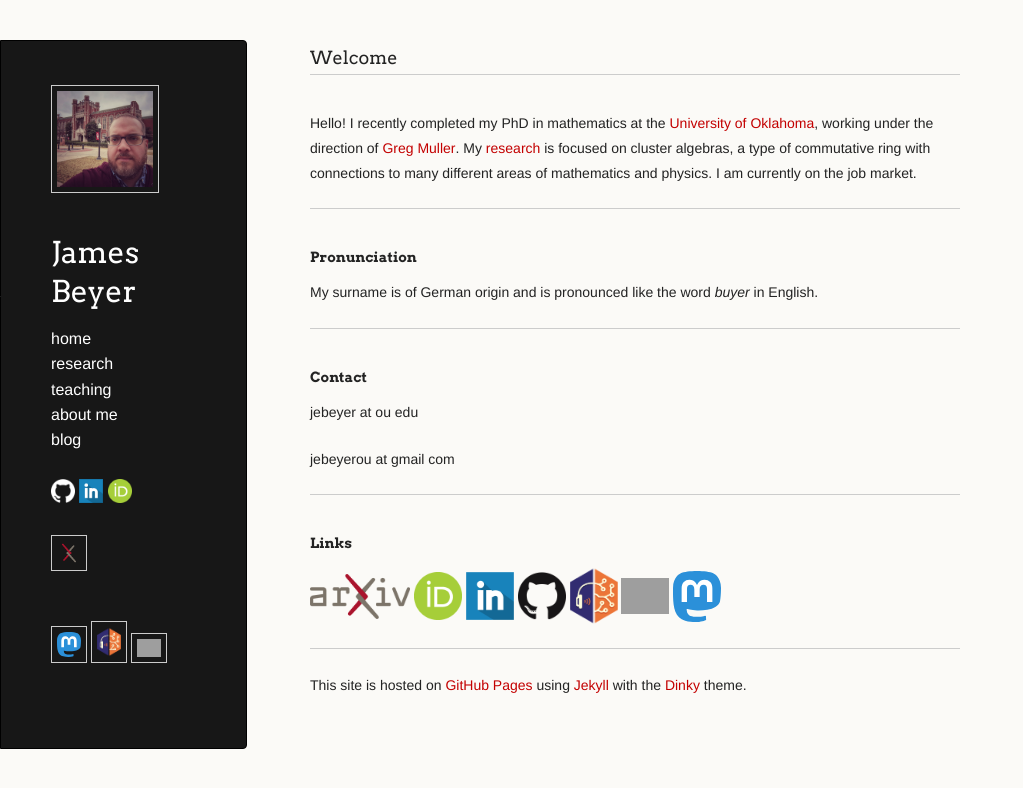
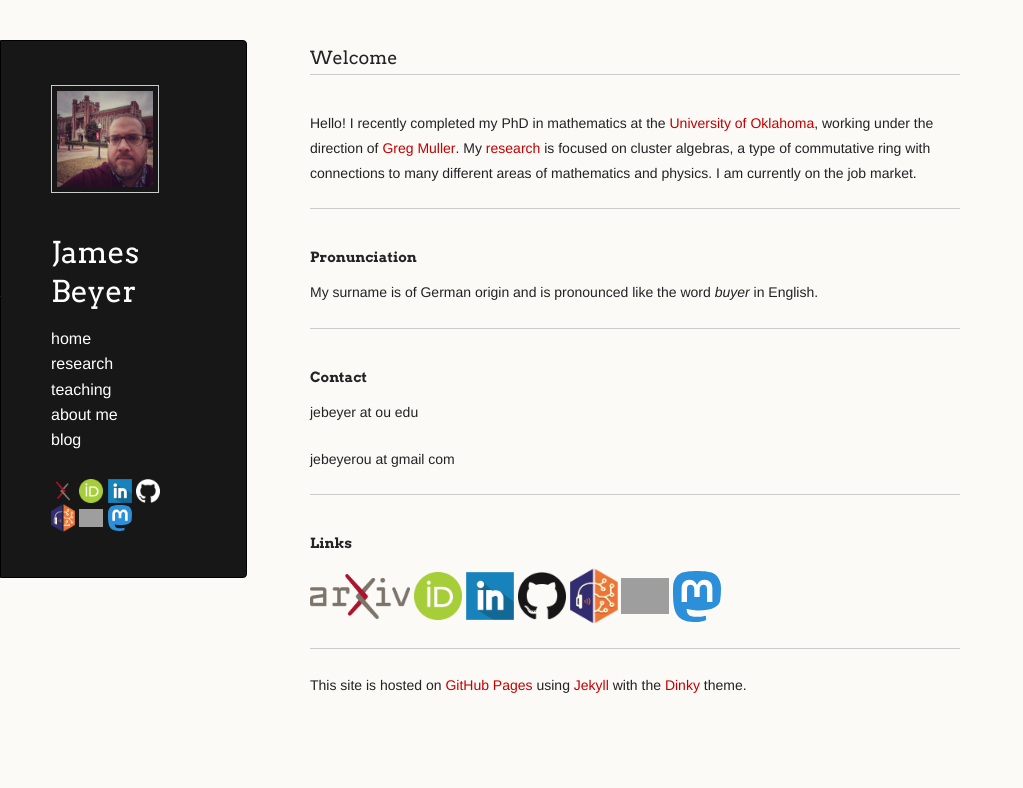
Before and after one commit to jebeyer/jebeyer.github.io, a Jekyll site: the page built from index.md, in a window 1280 px wide. Shown: the top 788 px of the page, without its empty margins (0-1023 px from the left). Built offline with Jekyll 4.4.1, drawn with Linux system fonts in a browser that asks for light colours; a script that is not in the unit is left out; our own code applies the rules of GitHub Pages for plain Markdown files; grey boxes are pictures that could not be loaded.

Commit message:
Update default.html
formatting

```diff
--- a/_layouts/default.html
+++ b/_layouts/default.html
@@ -28,13 +28,14 @@
                           <a href="./teaching.html">teaching</a><br/>
                           <a href="./about.html">about me</a><br/>
                           <a href="./blog.html">blog</a><br/><br/>
-                          <a href="https://github.com/jebeyer"><img src="./assets/GitHub-Mark-Light-120px-plus.png" alt="GitHub" width="24"/></a>
+                          <a href="https://arxiv.org/a/beyer_j_2.html"><img src="./assets/arxiv-logo-icon-small.png" alt="arXiv" width="24"/></a>
+                          <a href="https://orcid.org/0000-0002-2499-2863"><img src="./assets/ORCID-logo.png" alt="ORCID" width="24"/></a>
                           <a href="https://www.linkedin.com/in/james-beyer-72558767"><img src="./assets/linkedin-icon-512.png" alt="LinkedIn" width="24"/></a>
-                          <a href="https://orcid.org/0000-0002-2499-2863"><img src="./assets/ORCID-logo.png" alt="ORCID" width="24"/></a><br/></p>
-                          <a href="https://arxiv.org/a/beyer_j_2.html"><img src="./assets/arxiv-logo-icon-small.png" alt="arXiv" width="24"/></a><br/>
-                          <a rel="me" href="https://mathstodon.xyz/@jebeyer"><img src="./assets/mastodon_logo.svg" alt="Mastodon" width="24"/></a>
+                          <a href="https://github.com/jebeyer"><img src="./assets/GitHub-Mark-Light-120px-plus.png" alt="GitHub" width="24"/></a><br/>
                           <a href="https://listenbrainz.org/user/whistlingkitty/"><img src="./assets/ListenBrainz_Logo.png" alt="ListenBrainz" width="24"/></a>
                           <a href="https://whistlingkitty.bandcamp.com"><img src="./assets/bandcamp-button-square-green-512.png" alt="Bandcamp" width="24"/></a>
+                          <a rel="me" href="https://mathstodon.xyz/@jebeyer"><img src="./assets/mastodon_logo.svg" alt="Mastodon" width="24"/></a><br/></p>
+
 
 
         <ul>
```
